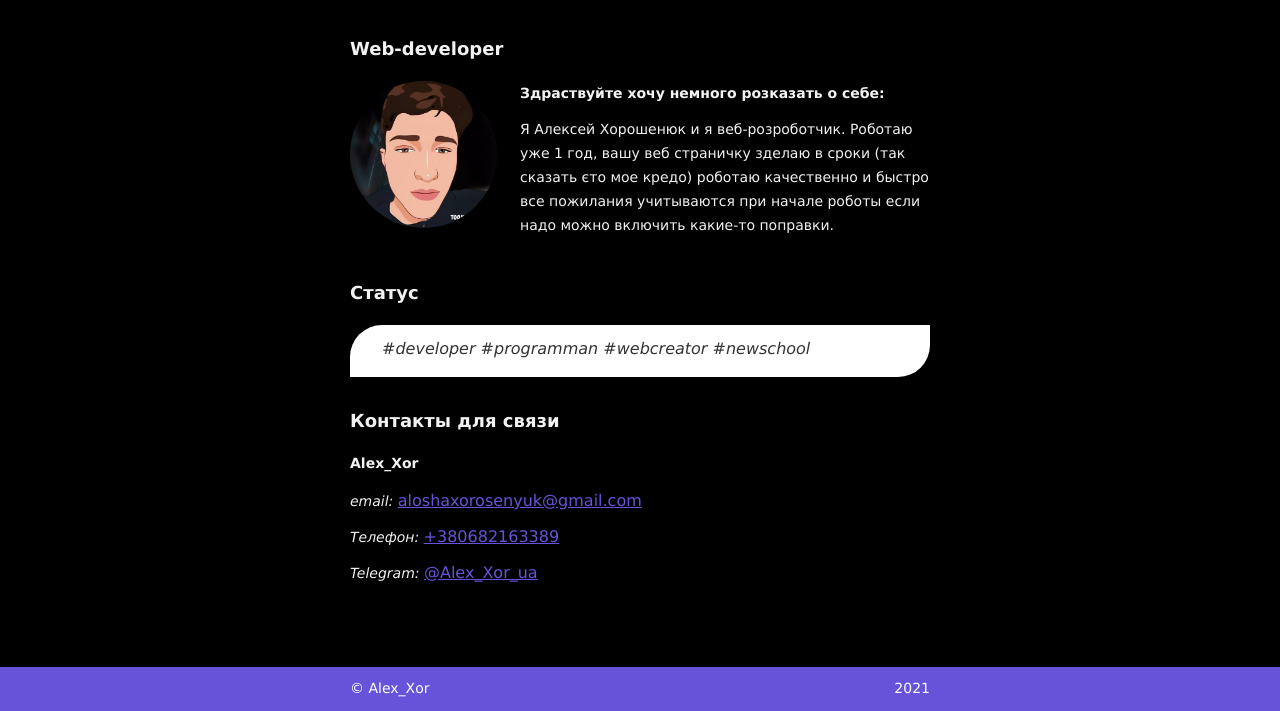
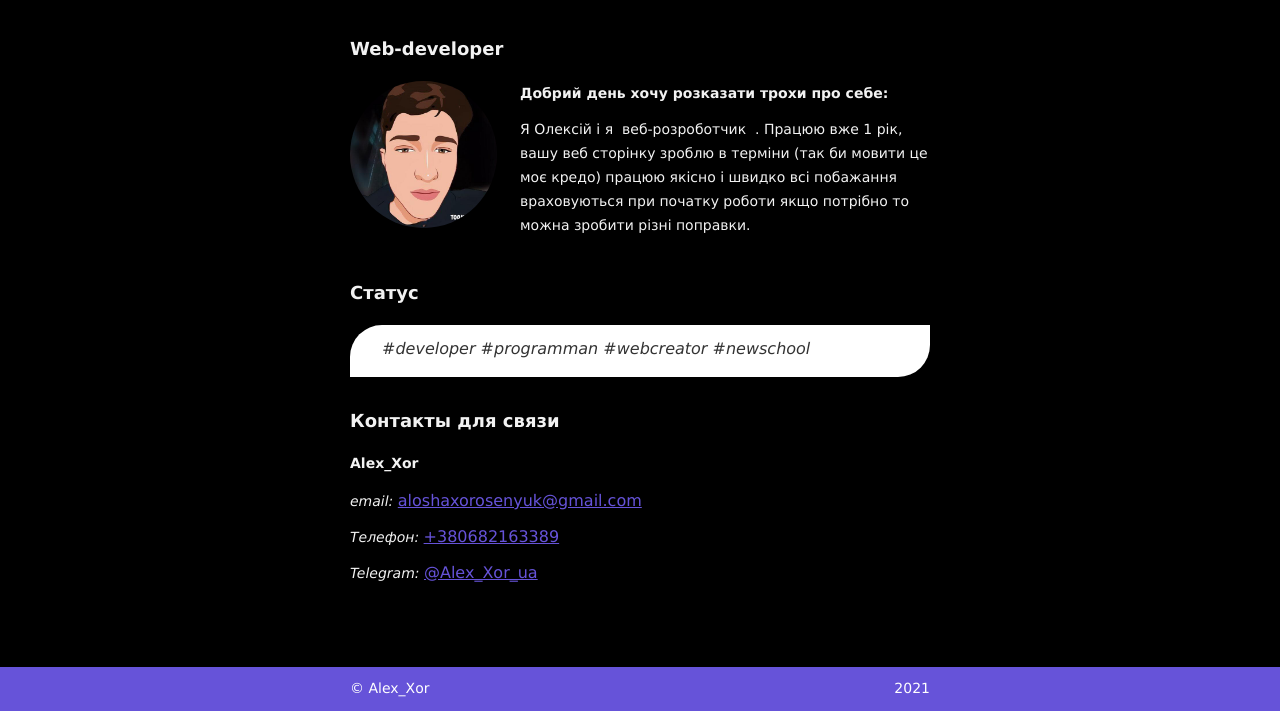
Before and after one commit to AlexXor/Web.github.io, a plain HTML site: page index.html in a window 1280 px wide. Shown: the part 207-918 px from the top of the page. Drawn offline with Linux system fonts and the light colour scheme.

Commit message:
Ukr-commit

```diff
--- a/index.html
+++ b/index.html
@@ -17,8 +17,8 @@
       <h2 class="section-title">Web-developer</h2>
       <img class="about-image" src="img/alexxor.jpg" width="147" height="147" alt="Неопознанный енот">
       <div class="about-content">
-        <p><strong>Здраствуйте хочу немного розказать о себе:</strong></p>
-        <p>Я Алексей Хорошенюк и я веб-розроботчик. Роботаю уже 1 год, вашу веб страничку зделаю в сроки (так сказать єто мое кредо) роботаю качественно и быстро все пожилания учитываются при начале роботы если надо можно включить какие-то поправки.    </p>
+        <p><strong>Добрий день хочу розказати трохи про себе:</strong></p>
+        <p>Я Олексій і я  веб-розроботчик  . Працюю вже 1 рік, вашу веб сторінку зроблю в терміни (так би мовити це моє кредо) працюю якісно і швидко всі побажання враховуються при початку роботи якщо потрібно то можна зробити різні поправки.    </p>
       </div>
     </section>
     <section class="status container">
```
